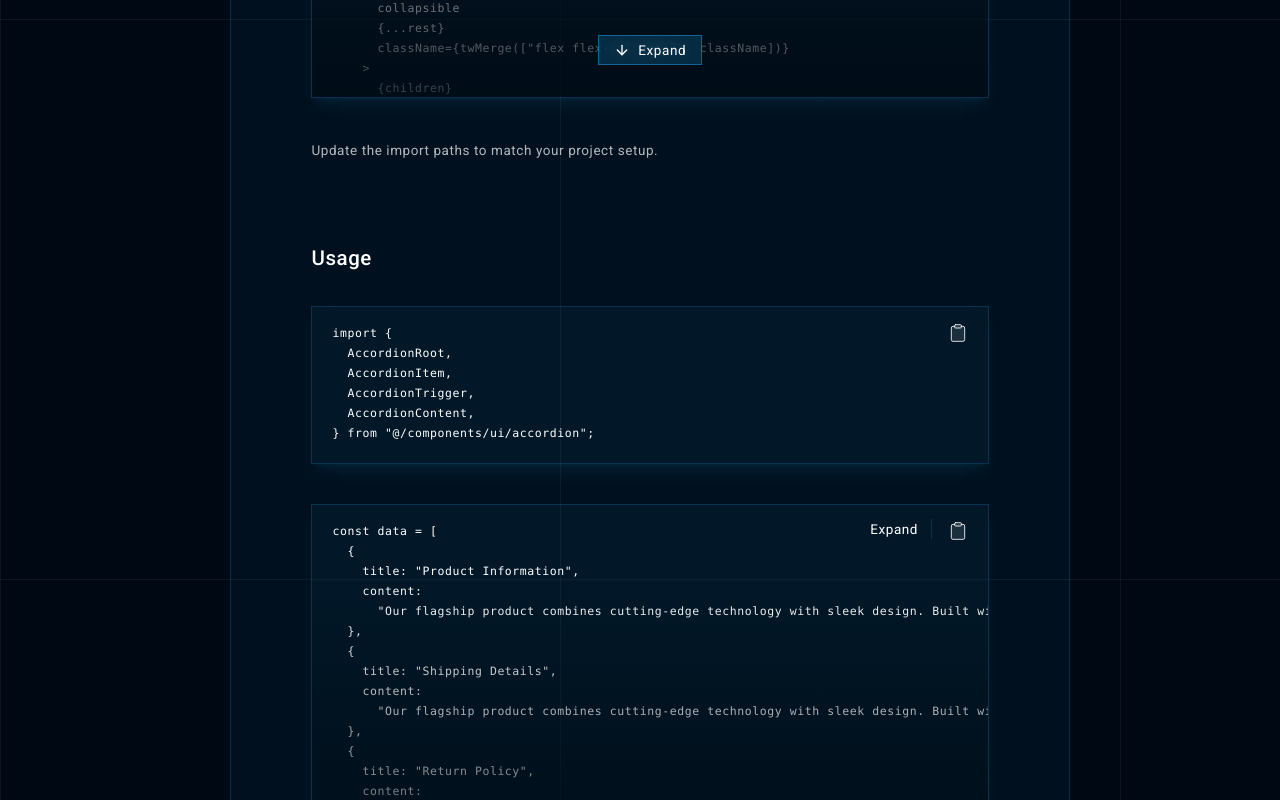
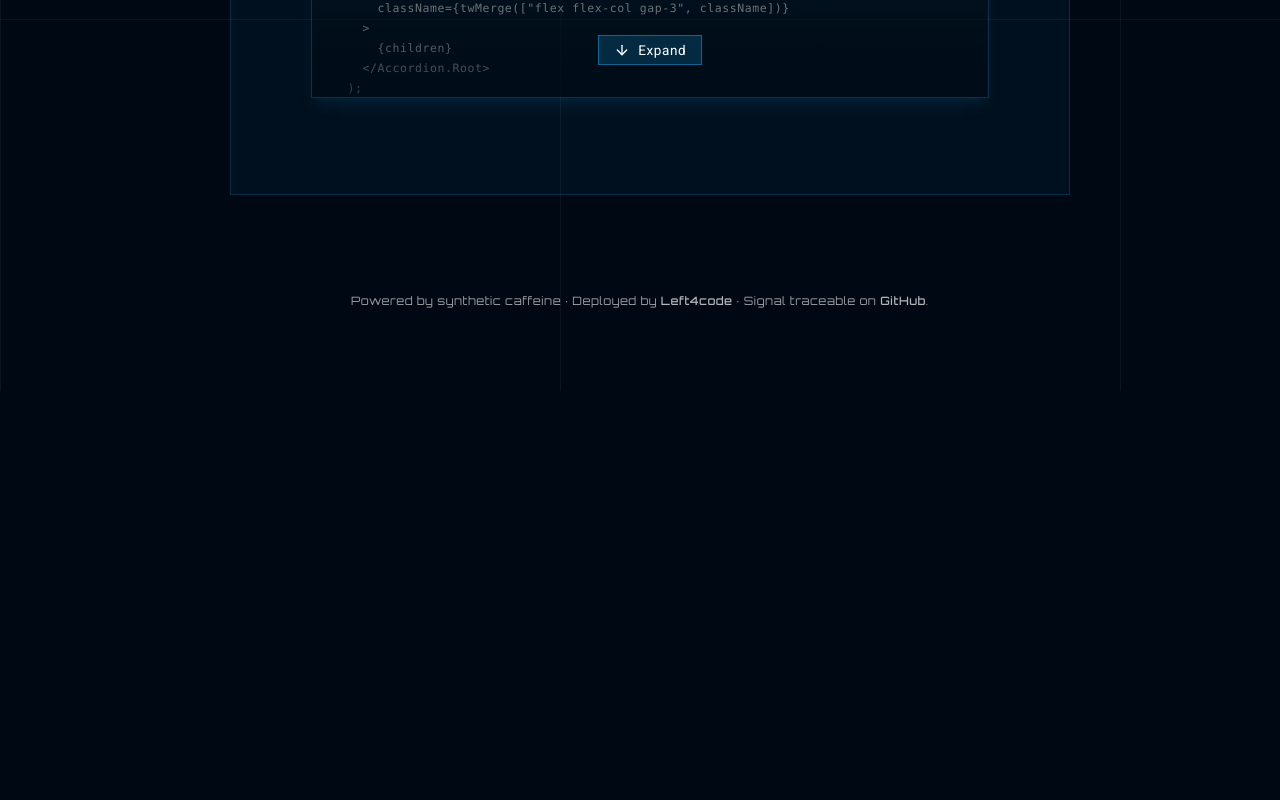
Before and after one commit to rizkimuhammada/cosmic-ui, a React (Vite) app: page /docs/accordion in a window 1280 px wide. Shown: the part 1820-2620 px from the top of the page. After the commit the page ends 2211 px from the top, so only its background shows below. Built offline with nearby package versions, Linux system fonts and the light colour scheme.

Commit message:
chore(accordion): update component types

```diff
--- a/src/components/ui/accordion.tsx
+++ b/src/components/ui/accordion.tsx
@@ -1,15 +1,13 @@
 import { twMerge } from "tailwind-merge";
 import { Frame } from "@/components/ui/frame";
 import { ChevronDown, FilePenLine } from "lucide-react";
-import {
-  Accordion,
-  type AccordionRootProps,
-  type AccordionItemProps,
-  type AccordionItemTriggerProps,
-  type AccordionItemContentProps,
-} from "@ark-ui/react/accordion";
+import { Accordion } from "@ark-ui/react/accordion";
 
-function AccordionRoot({ children, className, ...rest }: AccordionRootProps) {
+function AccordionRoot({
+  children,
+  className,
+  ...rest
+}: React.ComponentProps<typeof Accordion.Root>) {
   return (
     <Accordion.Root
       collapsible
@@ -21,7 +19,11 @@ function AccordionRoot({ children, className, ...rest }: AccordionRootProps) {
   );
 }
 
-function AccordionItem({ children, className, ...rest }: AccordionItemProps) {
+function AccordionItem({
+  children,
+  className,
+  ...rest
+}: React.ComponentProps<typeof Accordion.Item>) {
   return (
     <Accordion.Item
       className={twMerge([
@@ -48,7 +50,7 @@ function AccordionTrigger({
   children,
   className,
   ...rest
-}: AccordionItemTriggerProps) {
+}: React.ComponentProps<typeof Accordion.ItemTrigger>) {
   return (
     <Accordion.ItemTrigger
       className={twMerge([
@@ -67,7 +69,7 @@ function AccordionContent({
   children,
   className,
   ...rest
-}: AccordionItemContentProps) {
+}: React.ComponentProps<typeof Accordion.ItemContent>) {
   return (
     <Accordion.ItemContent
       className={twMerge([
--- a/src/pages/accordion.tsx
+++ b/src/pages/accordion.tsx
@@ -126,15 +126,13 @@ const data = [
 import { twMerge } from "tailwind-merge";
 import { Frame } from "@/components/ui/frame";
 import { ChevronDown, FilePenLine } from "lucide-react";
-import {
-  Accordion,
-  type AccordionRootProps,
-  type AccordionItemProps,
-  type AccordionItemTriggerProps,
-  type AccordionItemContentProps,
-} from "@ark-ui/react/accordion";
+import { Accordion } from "@ark-ui/react/accordion";
 
-function AccordionRoot({ children, className, ...rest }: AccordionRootProps) {
+function AccordionRoot({
+  children,
+  className,
+  ...rest
+}: React.ComponentProps<typeof Accordion.Root>) {
   return (
     <Accordion.Root
       collapsible
@@ -146,7 +144,11 @@ function AccordionRoot({ children, className, ...rest }: AccordionRootProps) {
   );
 }
 
-function AccordionItem({ children, className, ...rest }: AccordionItemProps) {
+function AccordionItem({
+  children,
+  className,
+  ...rest
+}: React.ComponentProps<typeof Accordion.Item>) {
   return (
     <Accordion.Item
       className={twMerge([
@@ -173,7 +175,7 @@ function AccordionTrigger({
   children,
   className,
   ...rest
-}: AccordionItemTriggerProps) {
+}: React.ComponentProps<typeof Accordion.ItemTrigger>) {
   return (
     <Accordion.ItemTrigger
       className={twMerge([
@@ -192,7 +194,7 @@ function AccordionContent({
   children,
   className,
   ...rest
-}: AccordionItemContentProps) {
+}: React.ComponentProps<typeof Accordion.ItemContent>) {
   return (
     <Accordion.ItemContent
       className={twMerge([
@@ -207,52 +209,6 @@ function AccordionContent({
 }
 
 export { AccordionRoot, AccordionItem, AccordionTrigger, AccordionContent };
-              `}
-            </PreviewCode>
-            <SectionContent>
-              Update the import paths to match your project setup.
-            </SectionContent>
-          </div>
-          <div id="usage">
-            <SectionTitle>Usage</SectionTitle>
-            <PreviewCode>
-              {`
-import {
-  AccordionRoot,
-  AccordionItem,
-  AccordionTrigger,
-  AccordionContent,
-} from "@/components/ui/accordion";
-              `}
-            </PreviewCode>
-            <PreviewCode>
-              {`
-const data = [
-  {
-    title: "Product Information",
-    content:
-      "Our flagship product combines cutting-edge technology with sleek design. Built with premium materials, it offers unparalleled performance and reliability. Key features include advanced processing capabilities, and an intuitive user interface designed for both beginners and experts.",
-  },
-  {
-    title: "Shipping Details",
-    content:
-      "Our flagship product combines cutting-edge technology with sleek design. Built with premium materials, it offers unparalleled performance and reliability. Key features include advanced processing capabilities, and an intuitive user interface designed for both beginners and experts.",
-  },
-  {
-    title: "Return Policy",
-    content:
-      "Our flagship product combines cutting-edge technology with sleek design. Built with premium materials, it offers unparalleled performance and reliability. Key features include advanced processing capabilities, and an intuitive user interface designed for both beginners and experts.",
-  },
-];
-
-<AccordionRoot className="w-200" defaultValue={[data[0].title]}>
-  {data.map((item) => (
-    <AccordionItem key={item.title} value={item.title}>
-      <AccordionTrigger>{item.title}</AccordionTrigger>
-      <AccordionContent>{item.content}</AccordionContent>
-    </AccordionItem>
-  ))}
-</AccordionRoot>
               `}
             </PreviewCode>
           </div>
```
Also changed, not shown: vite.config.ts (+6 -9 lines).
